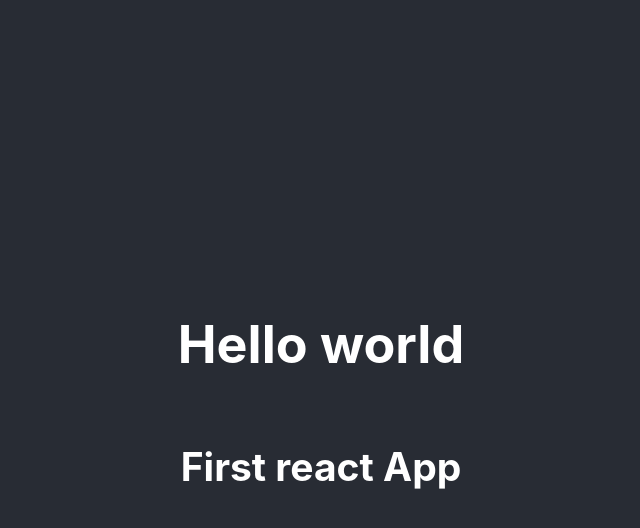
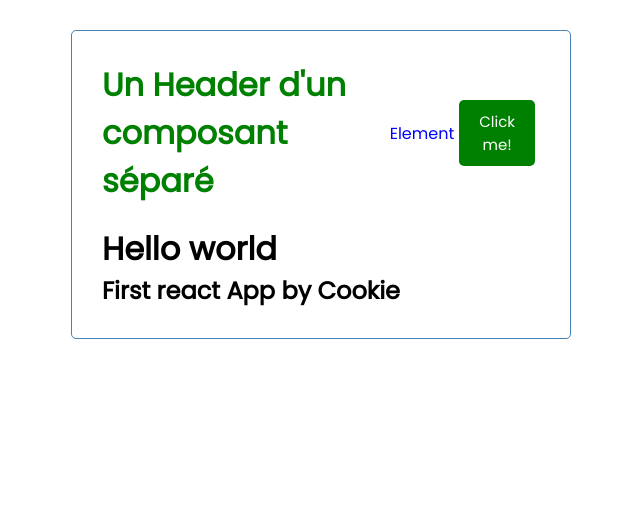
Before and after one commit to TitouanChvn/React_test, a React (Create React App) app in the folder react_test/: page / in a window 1280 px wide. Shown: the top 528 px of the page, without its empty margins (319-959 px from the left). Built offline with nearby package versions, Linux system fonts and the light colour scheme.

Commit message:
begining

```diff
--- a/react_test/public/index.html
+++ b/react_test/public/index.html
@@ -10,34 +10,14 @@
       content="Web site created using create-react-app"
     />
     <link rel="apple-touch-icon" href="%PUBLIC_URL%/logo192.png" />
-    <!--
-      manifest.json provides metadata used when your web app is installed on a
-      user's mobile device or desktop. See https://developers.google.com/web/fundamentals/web-app-manifest/
-    -->
     <link rel="manifest" href="%PUBLIC_URL%/manifest.json" />
-    <!--
-      Notice the use of %PUBLIC_URL% in the tags above.
-      It will be replaced with the URL of the `public` folder during the build.
-      Only files inside the `public` folder can be referenced from the HTML.
 
-      Unlike "/favicon.ico" or "favicon.ico", "%PUBLIC_URL%/favicon.ico" will
-      work correctly both with client-side routing and a non-root public URL.
-      Learn how to configure a non-root public URL by running `npm run build`.
-    -->
-    <title>React App</title>
+
+    <title>My React App</title>
   </head>
   <body>
     <noscript>You need to enable JavaScript to run this app.</noscript>
     <div id="root"></div>
-    <!--
-      This HTML file is a template.
-      If you open it directly in the browser, you will see an empty page.
 
-      You can add webfonts, meta tags, or analytics to this file.
-      The build step will place the bundled scripts into the <body> tag.
-
-      To begin the development, run `npm start` or `yarn start`.
-      To create a production bundle, use `npm run build` or `yarn build`.
-    -->
   </body>
 </html>
--- a/react_test/src/App.js
+++ b/react_test/src/App.js
@@ -1,12 +1,18 @@
-import './App.css';
+import Header from "./components/Header";
 
 function App() {
+  const name1 = 'Cookie'
+
+
   return (
-    <div className="App">
-      <header className="App-header">
+    <div className="container">
+        <Header donné_transférée='Element'/>
         <h1>Hello world</h1>
-        <h2> First react App</h2>
-      </header>
+        <h2> First react App by {name1}</h2>
+
+
+
+
     </div>
   );
 }
--- /dev/null
+++ b/react_test/src/components/Button.js
@@ -0,0 +1,21 @@
+import PropTypes from 'prop-types'
+
+const Button = (props) => {
+    const MaFonctionOnClick = () => {
+        console.log('clicked')
+    }
+
+  return (
+    <button
+    style={{backgroundColor: props.color}}
+    className='btn'
+    onClick={MaFonctionOnClick}>
+        {props.text}
+    </button>
+  )
+}
+Button.propTypes = {
+    text: PropTypes.string,
+    color: PropTypes.string
+}
+export default Button
--- /dev/null
+++ b/react_test/src/components/Header.js
@@ -0,0 +1,22 @@
+import Button from "./Button"
+
+const Header = (props) => {
+  return (
+    <header className='header'>
+        <h1 style={{color : 'green', backgroundColor: 'white'}}> Un Header d'un composant séparé</h1>
+        <p style={headingStyle}>{props.donné_transférée}</p>
+        <Button color='green' text ='Click me! '/>
+    </header>
+  )
+}
+// on peut donner une valeure par défault a un props :
+Header.defaultProps = {
+    donné_transférée: 'Truc par défaut'
+}
+
+const headingStyle = {
+    color : 'blue',
+    backgroundColor : 'white'
+}
+
+export default Header
--- a/react_test/src/index.css
+++ b/react_test/src/index.css
@@ -1,13 +1,112 @@
-body {
+@import url('https://fonts.googleapis.com/css2?family=Poppins:wght@300;400&display=swap');
+
+* {
+  box-sizing: border-box;
   margin: 0;
-  font-family: -apple-system, BlinkMacSystemFont, 'Segoe UI', 'Roboto', 'Oxygen',
-    'Ubuntu', 'Cantarell', 'Fira Sans', 'Droid Sans', 'Helvetica Neue',
-    sans-serif;
-  -webkit-font-smoothing: antialiased;
-  -moz-osx-font-smoothing: grayscale;
+  padding: 0;
 }
 
-code {
-  font-family: source-code-pro, Menlo, Monaco, Consolas, 'Courier New',
-    monospace;
+body {
+  font-family: 'Poppins', sans-serif;
 }
+
+.container {
+  max-width: 500px;
+  margin: 30px auto;
+  overflow: auto;
+  min-height: 300px;
+  border: 1px solid steelblue;
+  padding: 30px;
+  border-radius: 5px;
+}
+
+.header {
+  display: flex;
+  justify-content: space-between;
+  align-items: center;
+  margin-bottom: 20px;
+}
+
+.btn {
+  display: inline-block;
+  background: #000;
+  color: #fff;
+  border: none;
+  padding: 10px 20px;
+  margin: 5px;
+  border-radius: 5px;
+  cursor: pointer;
+  text-decoration: none;
+  font-size: 15px;
+  font-family: inherit;
+}
+
+.btn:focus {
+  outline: none;
+}
+
+.btn:active {
+  transform: scale(0.98);
+}
+
+.btn-block {
+  display: block;
+  width: 100%;
+}
+
+.task {
+  background: #f4f4f4;
+  margin: 5px;
+  padding: 10px 20px;
+  cursor: pointer;
+}
+
+.task.reminder {
+  border-left: 5px solid green;
+}
+
+.task h3 {
+  display: flex;
+  align-items: center;
+  justify-content: space-between;
+}
+
+.add-form {
+  margin-bottom: 40px;
+}
+
+.form-control {
+  margin: 20px 0;
+}
+
+.form-control label {
+  display: block;
+}
+
+.form-control input {
+  width: 100%;
+  height: 40px;
+  margin: 5px;
+  padding: 3px 7px;
+  font-size: 17px;
+}
+
+.form-control-check {
+  display: flex;
+  align-items: center;
+  justify-content: space-between;
+}
+
+.form-control-check label {
+  flex: 1;
+}
+
+.form-control-check input {
+  flex: 2;
+  height: 20px;
+}
+
+footer {
+  margin-top: 30px;
+  text-align: center;
+}
```
Also changed, not shown: react_test/src/setupTests.js (deleted, +0 -5 lines), react_test/src/logo.svg (deleted), 1 other file (tests, documents, lock files or other folders).
